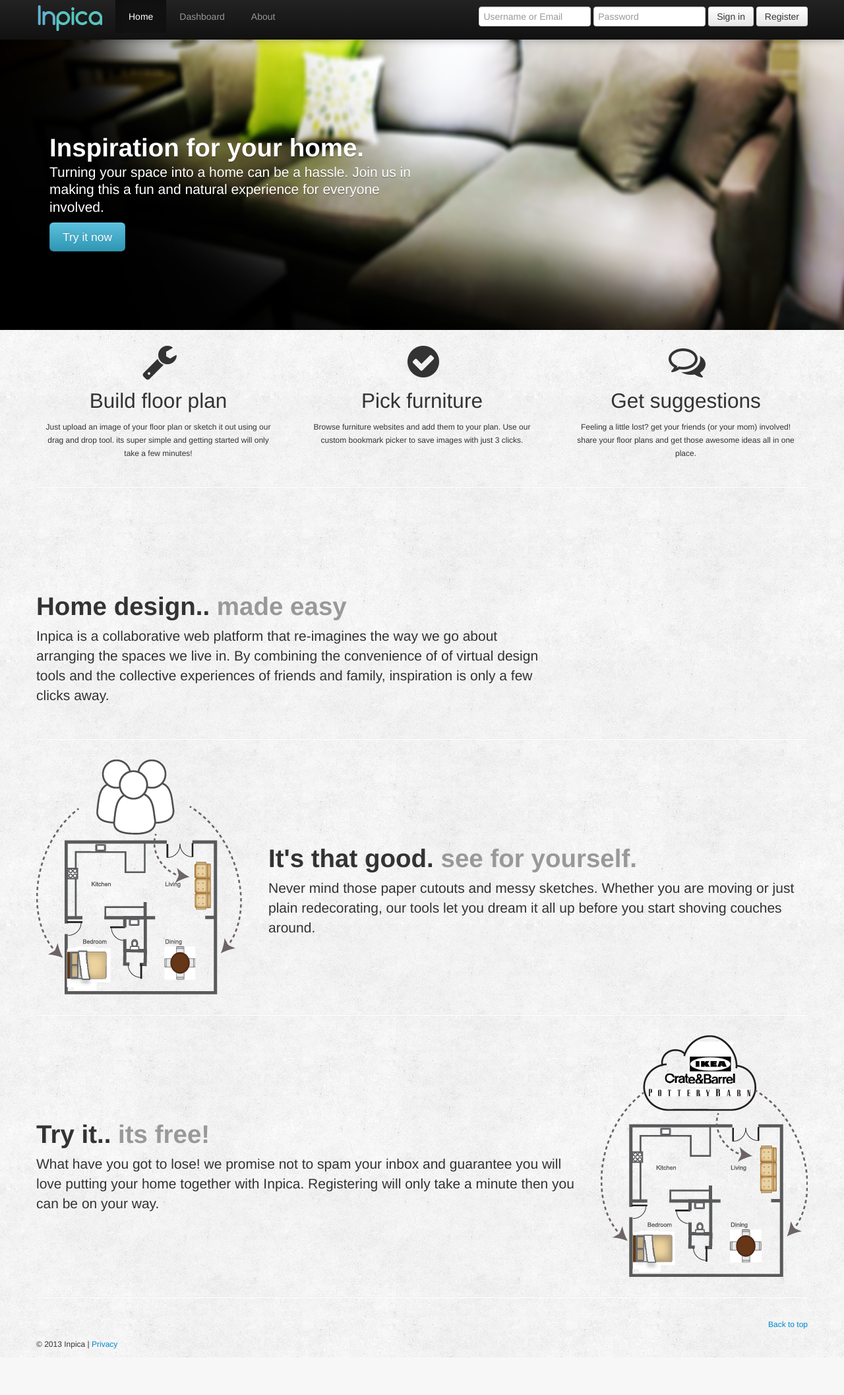
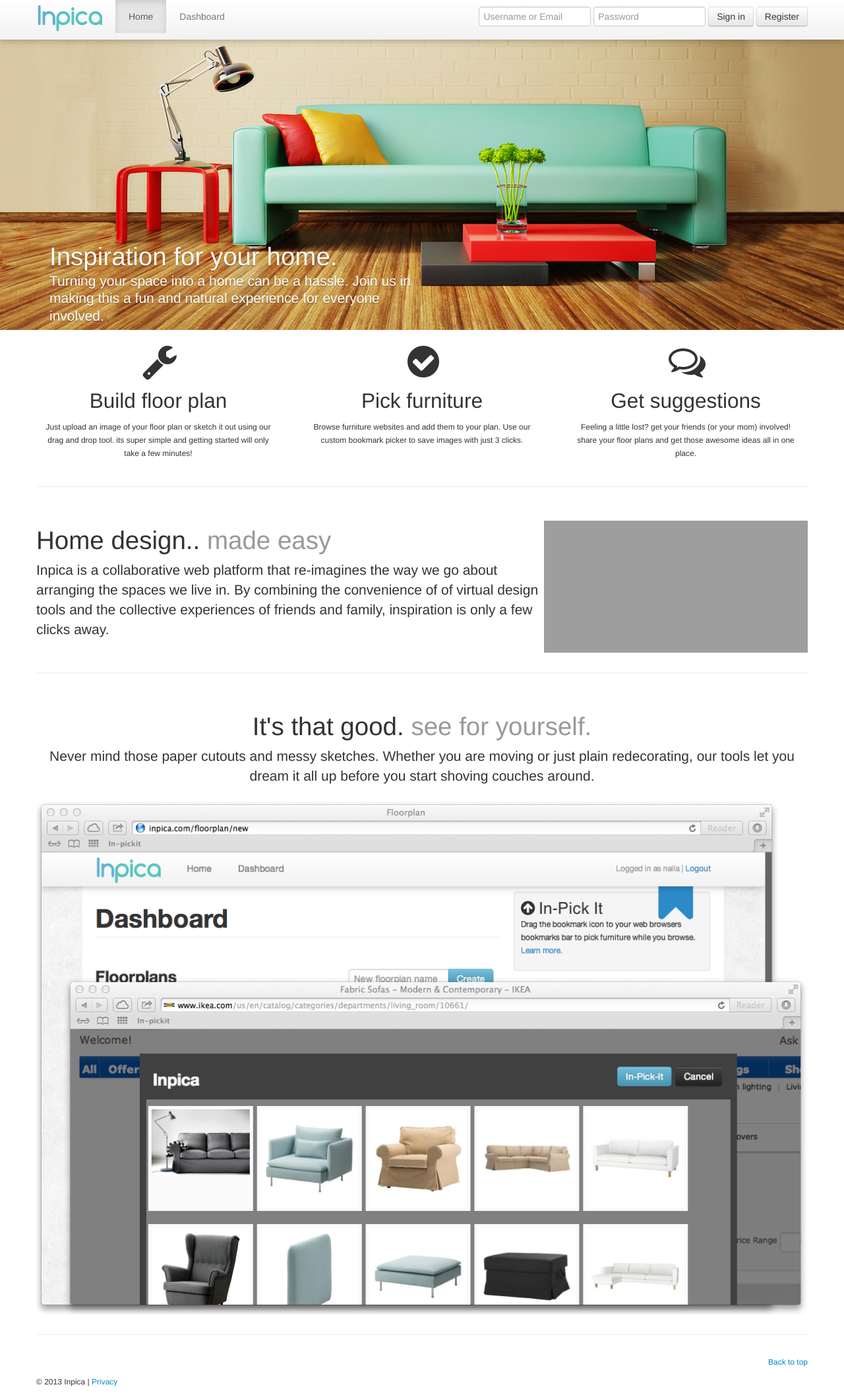
Before and after one commit to inpica/inpica, a Django app: page / in a window 1280 px wide. Shown: the whole page at 66% size. Before the commit the page ends 2057 px from the top, so only its background shows below. Run offline with Django 3.2, Linux system fonts and the light colour scheme; grey boxes are pictures that could not be loaded.

Commit message:
home.html changes and navbar change to white
changed home main image and added bookmarklet screenshot

```diff
--- a/static/css/home.css
+++ b/static/css/home.css
@@ -9,7 +9,8 @@
     font-style: normal;
 }*/
 body {
-  background: #e0e3ec url(../image/home/subtle_grunge.png) repeat top left;
+  /*background: #e0e3ec url(../image/home/subtle_grunge.png) repeat top left;*/
+  background-color: #fff;
 }
 
 /*STYLE FOR HOME PAGE ONLY*/
@@ -53,7 +54,7 @@ body {
   position: static;
   max-width: 550px;
   padding: 0 20px;
-  margin-top: 200px;
+  margin-top: 365px;
 }
 .carousel-caption h1,
 .carousel-caption .lead {
@@ -94,7 +95,7 @@ body {
   margin: 30px 0; /* Space out the Bootstrap <hr> more */
 }
 .featurette {
-  padding-top: 120px; /* Vertically center images part 1: add padding above and below text. */
+  padding-top: 20px; /* Vertically center images part 1: add padding above and below text. */
   overflow: hidden; /* Vertically center images part 2: clear their floats. */
 }
 .featurette-image {
--- a/static/css/main.css
+++ b/static/css/main.css
@@ -14,10 +14,10 @@ body{
 	font-family: "Segoe UI", Calibri, Helvetica, Arial;
 }*/
 
-/*h1, h2, h3, h4{
+h1, h2, h3, h4{
 	font-weight: normal;
 	color:#333;
-}*/
+}
 
 p{
 	font-size: 12px;
--- a/templates/layout/master.html
+++ b/templates/layout/master.html
@@ -23,7 +23,7 @@
 <body>
 
  <!-- NAVIGATION BAR  ==================================== -->
-  <div class="navbar navbar-inverse navbar-fixed-top">
+  <div class="navbar navbar-fixed-top">
     <div class="navbar-inner">
       <div class="container">
         <!-- mobile menu icon -->
@@ -39,7 +39,7 @@
             <ul class="nav">
               <li class="active"><a href="/">Home</a></li>
               <li><a href="/dashboard">Dashboard</a></li>
-              <li><a href="/about">About</a></li>
+              <!-- <li><a href="/about">About</a></li> -->
             </ul>
           <div id="screen"></div>
           <div id="createform-wrapper" class="navbar-form pull-right">
--- a/templates/main/home.html
+++ b/templates/main/home.html
@@ -10,7 +10,7 @@
 <div id="myCarousel" class="carousel slide" data-pause="remove">
     <div class="carousel-inner">
       <div class="item active">
-        <img src="{{ STATIC_URL }}image/home/homeImageSectional3.jpg" class="">
+        <img src="{{ STATIC_URL }}image/home/carouselcouch.jpg" class="">
 
         <div class="container">
           <div class="carousel-caption">
@@ -19,7 +19,7 @@
             <p class="lead">
               Turning your space into a home can be a hassle. Join us in making this a fun and natural experience for everyone involved.
             </p>
-            <a class="btn btn-large btn-info " href="#">Try it now</a>
+            <!-- <a class="btn btn-large btn-info " href="#">Try it now</a> -->
           </div>
         </div>
       </div>
@@ -116,28 +116,29 @@
     </div>
     <hr class="featurette-divider">
     <div class="featurette">
-      <img class="featurette-image pull-left" src="{{ STATIC_URL }}image/home/placeholder2.png"/>
-      <h1 class="">
+
+      <h1 class="text-center">
         It's that good.
         <span class="muted">see for yourself.</span>
       </h1>
-      <p class="lead">
+      <p class="lead text-center">
         Never mind those paper cutouts and messy sketches. Whether you are moving or just plain redecorating, our tools let you dream it all up before you start shoving couches around.
       </p>
+      <img class="" src="{{ STATIC_URL }}image/home/home-inpickitscreen.png"/>
     </div>
-    <hr class="featurette-divider">
+    <!-- <hr class="featurette-divider">
     <div class="featurette jetstrap-highlighted">
-      <img class="featurette-image pull-right jetstrap-selected " src="{{ STATIC_URL }}image/home/placeholder.png">
+      <img class="featurette-image pull-right jetstrap-selected " src="{{ STATIC_URL }}image/home/placeholder.png"> -->
       <!-- img-polaroid -->
 
-      <h1>
+      <!-- <h1>
         Try it..
         <span class="muted">its free!</span>
       </h1>
       <p class="lead">
         What have you got to lose! we promise not to spam your inbox and guarantee you will love putting your home together with Inpica. Registering will only take a minute then you can be on your way.
       </p>
-    </div>
+    </div> -->
     <hr class="featurette-divider">
     <footer>
       <p class="pull-right">
```
Also changed, not shown: static/image/home/carouselcouch.jpg (added), static/image/home/home-inpickitscreen.png (added).
